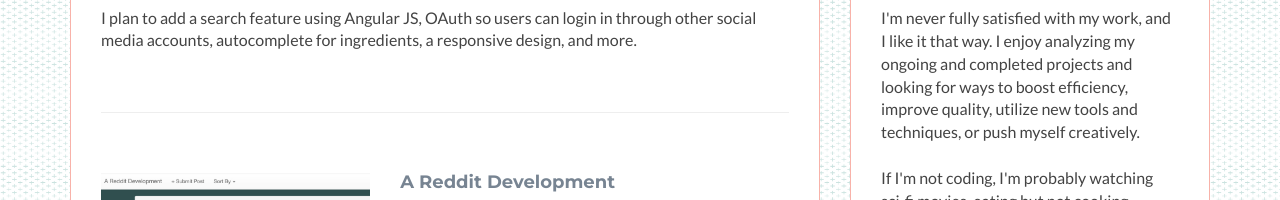
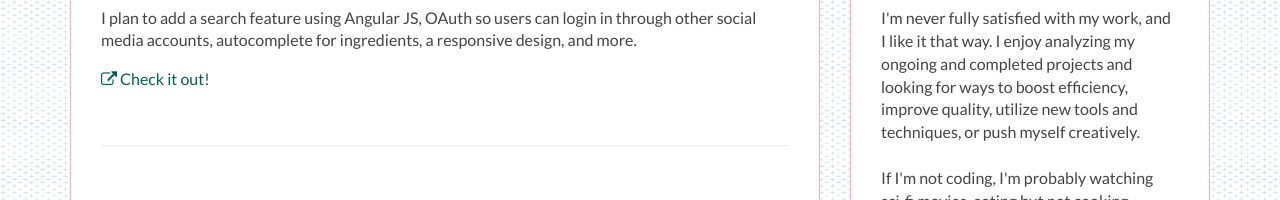
Before and after one commit to micahbell/micahbell.github.io, a plain HTML site: page index.html in a window 1280 px wide. Shown: the part 896-1096 px from the top of the page. Drawn offline with Linux system fonts and the light colour scheme.

Commit message:
Add glazebook link.

```diff
--- a/assets/css/styles.css
+++ b/assets/css/styles.css
@@ -252,6 +252,10 @@ iframe {
 }
 .latest .featured .desc {
   margin-bottom: 30px;
+}
+.desc a#check-it {
+  position: relative;
+  top: 6px;
 }
 .latest .featured-image {
   position: relative;
--- a/index.html
+++ b/index.html
@@ -58,8 +58,8 @@
                 <h4 class='tools-used'>Express.js, MongoDB, Jade, CSS</h4>
                   <p>This is my current project and I'm working to add much more functionality in the coming weeks. Right now, users can add recipes and filter based on parameters like surface texture and firing temperature.</p>
                   <p>I plan to add a search feature using Angular JS, OAuth so users can login in through other social media accounts, autocomplete for ingredients, a responsive design, and more.</p>
+                  <a href='https://stark-scrubland-6211.herokuapp.com/' target="_blank" id='check-it'><i class="fa fa-external-link"></i> Check it out!</a>
                 </div><!-- desc -->
-                  <!-- <a class="btn btn-cta-secondary" href="" target="_blank"><i class="fa fa-thumbs-o-up"></i> Back my project</a> -->
               </div><!-- item -->
 
               <hr class="divider" />
@@ -115,7 +115,7 @@
               </div><!-- item -->
 
               <div class="item">
-                <h3 class="title"><a href="https://dry-basin-3286.herokuapp.com/gifs" target="_blank">It's Jiff, Not Giff</a></h3>
+                <h3 class="title"><a href="https://dry-basin-3286.herokuapp.com/gifs" target="_blank">Jiff, not Giff</a></h3>
                 <h4 class='tools-used'>Express.js, MongoDB, RESTful Routing</h4>
                 <p class="summary">This simple app was an introduction to RESTful routing, storing data using MongoDB and Monk, and deploying with Heroku.</p>
                 <p><a class="more-link" href="https://dry-basin-3286.herokuapp.com/gifs" target="_blank"><i class="fa fa-external-link"></i> Check it out!</a></p>
```
